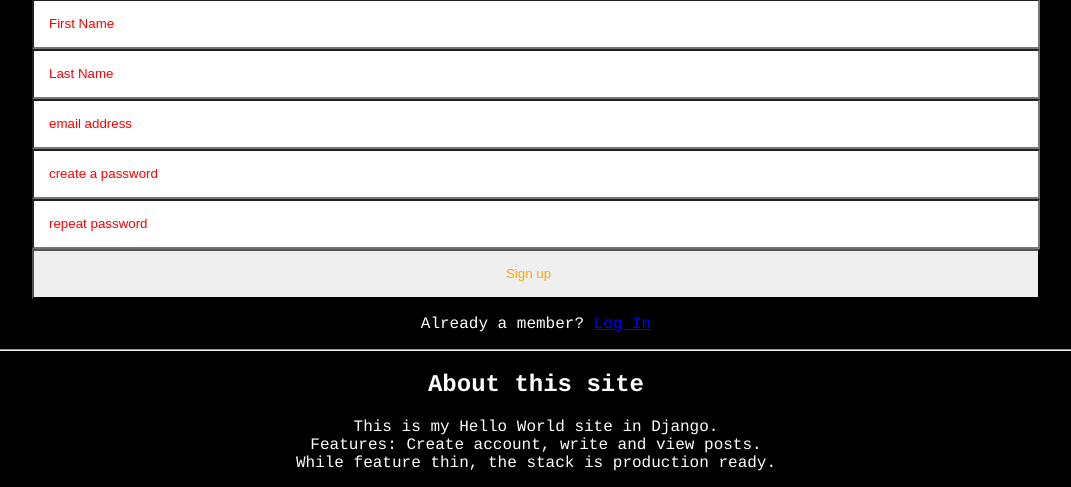
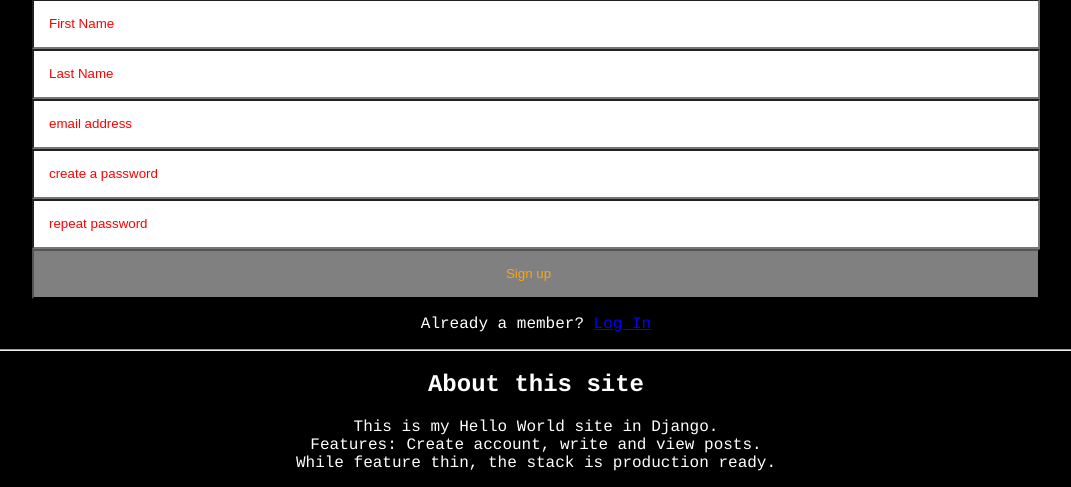
Before and after one commit to talisaar/skunkworx, a Django app: page / in a window 1280 px wide. Shown: the part 191-678 px from the top of the page, without its empty margins (104-1175 px from the left). Run offline with Django 5.2, Linux system fonts and the light colour scheme; some libraries are stand-ins or nearby versions.

Commit message:
gray button

```diff
--- a/tali/assets/css/style.css
+++ b/tali/assets/css/style.css
@@ -114,4 +114,5 @@ input[type="password"] {
 input[type="submit"] {
   color: orange;
   appearance: None;
+  background-color: gray;
 }
--- a/tali/scss/style.scss
+++ b/tali/scss/style.scss
@@ -103,5 +103,6 @@ input[type="password"] {
 input[type="submit"] {
   color: orange;
   appearance: None;
+  background-color: gray;
 
  }
```
